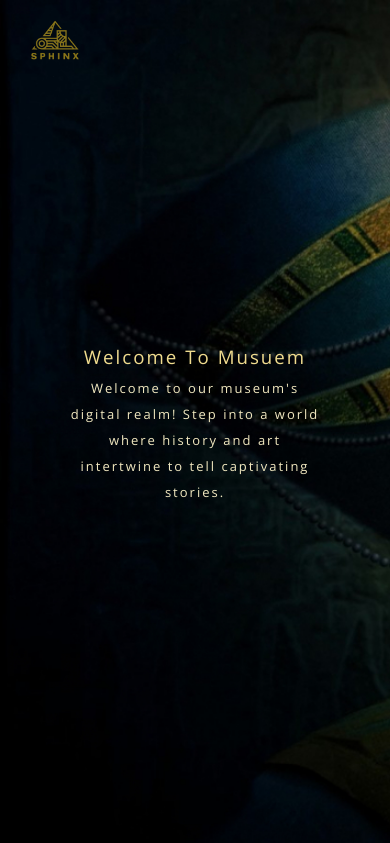
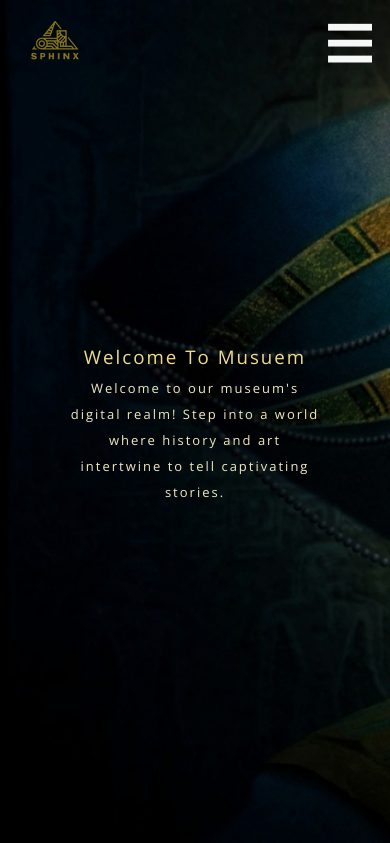
Before and after one commit to mohammed0000000000/museum-website, a PHP site: page /main.html in a window 390 px wide. Shown: the top 843 px of the page. Run offline with PHP 8.4, Linux system fonts and the light colour scheme; some web fonts are replaced.

Commit message:
some modify on header section

```diff
--- a/css/master.css
+++ b/css/master.css
@@ -1,38 +1,46 @@
-*{
+* {
     box-sizing: border-box;
     padding: 0;
     margin: 0;
 }
-:root{
-    --main-color :#ffd122;
-    --main-padding:20px
+
+:root {
+    --main-color: #ffd122;
+    --main-padding: 20px
 }
-html{
+
+html {
     scroll-behavior: smooth;
 }
-body{
+
+body {
     font-family: 'Open Sans', sans-serif;
 }
-ul{
+
+ul {
     list-style: none;
 }
-a{
+
+a {
     text-decoration: none;
 }
-.container{
+
+.container {
     padding-left: 15px;
     padding-right: 15px;
     margin-left: auto;
     margin-right: auto;
 }
+
 /* Specail Heading */
-.specail-heading{
+.specail-heading {
     margin: 30px auto 30px;
     padding: 15px;
     text-align: center;
     position: relative;
 }
-.specail-heading h2{
+
+.specail-heading h2 {
     font-weight: normal;
     color: #333;
     font-size: 30px;
@@ -42,7 +50,8 @@ a{
     position: relative;
     padding: 10px;
 }
-.specail-heading h2::after{
+
+.specail-heading h2::after {
     content: "";
     width: calc(70%);
     height: 2px;
@@ -51,7 +60,8 @@ a{
     left: 15%;
     background-color: black;
 }
-.specail-heading h2::before{
+
+.specail-heading h2::before {
     content: "";
     width: calc(80%);
     height: 10px;
@@ -62,7 +72,8 @@ a{
     left: 50%;
     background-color: black;
 }
-.specail-heading p{
+
+.specail-heading p {
     font-size: 12px;
     letter-spacing: 2px;
     line-height: 1.6;
@@ -72,57 +83,68 @@ a{
     color: #777;
     font-style: italic;
 }
+
 @media (max-width:767px) {
-    .specail-heading p{
+    .specail-heading p {
         max-width: 100%;
     }
 }
+
 /* Media Query */
 /* Small */
 @media (min-width:768px) {
-    .container{
+    .container {
         width: 750px;
     }
 }
+
 /* medium */
 @media (min-width:992px) {
-    .container{
+    .container {
         max-width: 970px;
     }
 }
+
 @media (min-width:1200px) {
-    .container{
+    .container {
         max-width: 1170px;
     }
 }
+
 /* Header */
-header{
+
+header {
     width: 100%;
     max-height: fit-content;
     position: absolute;
     left: 0;
     z-index: 2;
 }
-header .container{
+
+header .container {
     display: flex;
     justify-content: space-between;
     position: relative;
 }
-header  .logo img{
+
+header .logo img {
     width: 80px;
 }
-header .container .togal{
+
+header .container .togal {
     display: flex;
     justify-content: center;
     align-items: center;
 }
-.fa-solid{
+
+.fa-solid {
     display: none;
     font-size: 25px;
     color: var(--main-color);
     cursor: pointer;
 }
-header nav{
+
+header nav {
     flex: 1;
     display: flex;
     text-align: center;
@@ -130,14 +152,17 @@ header nav{
     align-content: center;
     position: relative;
 }
-nav ul{
+
+nav ul {
     display: flex;
     justify-content: flex-end;
     align-items: center;
     transition: .3s;
     flex: 1;
 }
-nav ul li a{
+
+
+nav ul li a {
     color: #f1e8c0;
     position: relative;
     text-transform: uppercase;
@@ -146,37 +171,72 @@ nav ul li a{
     letter-spacing: 1.5px;
     z-index: 3;
 }
-nav ul li a:hover{
+
+nav ul li a:hover {
     border-bottom: #ffd122 solid 1px;
     color: #ffd122;
 }
+nav .menu {
+    display: none;
+}
+
 @media (max-width:767px) {
-    header nav ul{
-        display: none;
+    nav ul {
+        overflow: hidden;
+        height: 0;
+        width: 0;
     }
-    .fa-solid{
+    nav .menu {
+        display: block;
+        font-size: 30px;
+        width: 50px;
+        height :50px;
+    }
+
+    nav .small {
+        display: flex;
+        flex-direction: column;
+        position: absolute;
+        top: 100%;
+        left: 0;
+        width: 100%;
+        height: fit-content;
+    }
+
+    nav .small li {
+        padding: 0 10px 15px
+    }
+
+    nav .small li a {
+        padding: 0 10px 15px
+    }
+
+    .fa-solid {
         display: block;
     }
 }
+
 /* Home */
-.landing{
+.landing {
     min-height: 100vh;
     background-color: #1f2021;
     background-image: url("../image/desktop-1366x768.jpg");
-    background-size:cover;
+    background-size: cover;
     background-repeat: no-repeat;
     position: relative;
 }
-.landing::before{
+
+.landing::before {
     content: "";
     position: absolute;
     left: 0;
     top: 0;
     width: 100%;
     height: 100%;
-    background-color: rgb( 0 0 0 / 0%);
+    background-color: rgb(0 0 0 / 0%);
 }
-.landing .text{
+
+.landing .text {
     width: 50%;
     position: absolute;
     top: 50%;
@@ -188,32 +248,38 @@ nav ul li a:hover{
     line-height: 2;
     letter-spacing: 2px;
 }
-.landing .text .content h3{
+
+.landing .text .content h3 {
     font-weight: normal;
     text-align: center;
     color: #f0dc8f;
 }
-.landing .text .content p{
-    color:#f1e8c0;
+
+.landing .text .content p {
+    color: #f1e8c0;
     font-size: 13px;
     max-width: 70%;
     text-align: center;
     margin: auto;
 }
+
 @media (max-width:767px) {
-    .landing .text{
+    .landing .text {
         width: 100%;
     }
-    .landing .content{
+
+    .landing .content {
         max-width: 100%;
     }
-    .landing .content p{
+
+    .landing .content p {
         text-align: center;
         margin: auto;
     }
 }
+
 /* Vedio */
-.vedio video{
+.vedio video {
     margin-top: 10px;
     width: 100%;
     border-left: 10px solid #ffd122;
@@ -221,7 +287,8 @@ nav ul li a:hover{
     border-top: 5px solid #ffd122;
     border-bottom: 5px solid #ffd122;
 }
+
 /* Footer */
-footer{
+footer {
     background-color: #ffd122;
 }
--- a/main.html
+++ b/main.html
@@ -12,10 +12,11 @@
         <!-- Google Fonts -->
         <link rel="preconnect" href="https://fonts.googleapis.com">
         <link rel="preconnect" href="https://fonts.gstatic.com" crossorigin>
+
         <link
             href="https://fonts.googleapis.com/css2?family=Open+Sans:wght@400;700&family=Work+Sans:wght@200;300;400;500;600;700;800&display=swap"
             rel="stylesheet">
-    <title> Museum</title>
+    <title>Museum</title>
 </head>
 <body>
     <!-- Start Heading -->
@@ -25,15 +26,15 @@
                 <img src="/image/thelogo.png" alt="" srcset="">
             </a>
             <nav>
-                <ul>
+                <ul class="">
                     <li><a href="#landing">Home</a></li>
                     <li><a href="#">Services</a></li>
                     <li><a href="#">Gallary</a></li>
                     <li><a href="#">About</a></li>
                     <li><a href="#">Contact</a></li>
                 </ul>
-                <div class="togal">
-                    <i class="fa-solid fa-bars"></i>
+                <div class="togal ">
+                    <img src="/image/the menu .png" class="menu"  alt="">
                 </div>
             </nav>
         </div>
--- a/main.js
+++ b/main.js
@@ -1,18 +1,7 @@
 // Show Menu Bar
-const mune = document.querySelector('.fa-solid');
+const mune = document.querySelector('.menu');
 console.log(mune)
+const ul = document.querySelector('nav ul');
 mune.addEventListener("click", function () {
-    const ul = document.querySelector('nav ul');
-    const lis = document.querySelectorAll('nav ul li')
-    const lia = document.querySelectorAll('nav ul li a')
-    ul.style.cssText = `display:flex; flex-direction : column;
-    position:absolute;top:100%; left:0; width:100%`;
-    for (item of lis) {
-        item.style.cssText = `padding: 0 10px 15px !important;`
-        console.log(item);
-    }
-    for (item of lia) {
-        item.style.cssText = `padding: 0 10px 15px !important;`
-    }
-
+    ul.classList.toggle('small');
 });
```
Also changed, not shown: image/the menu .png (added).
